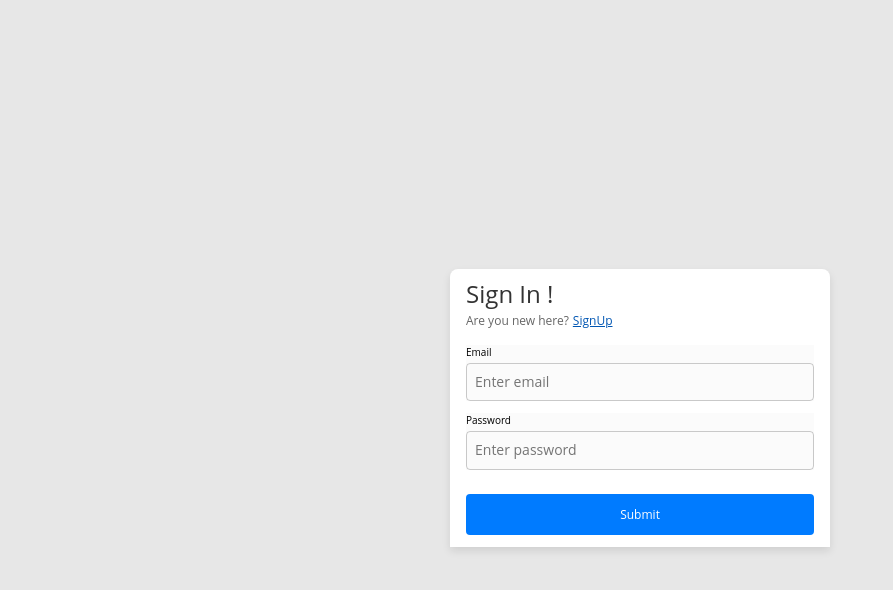
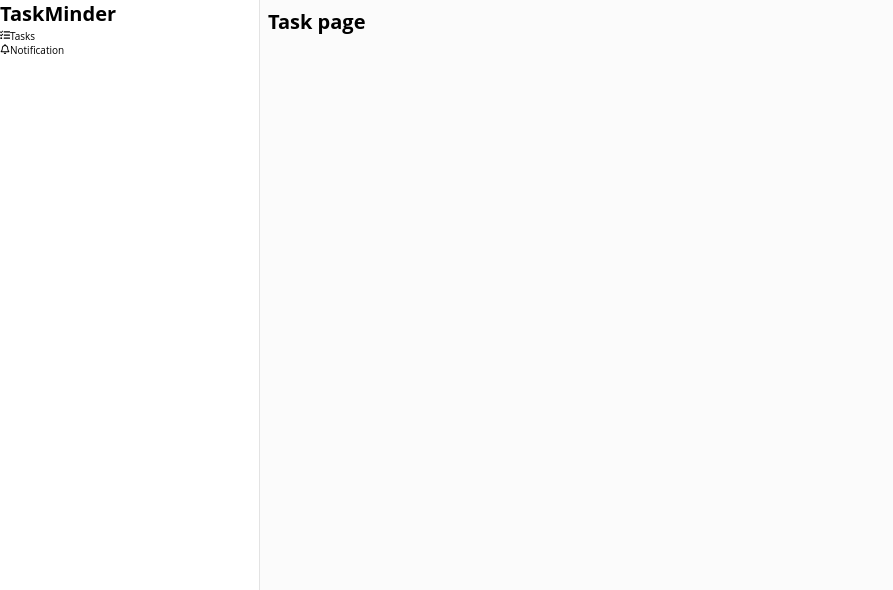
Before and after one commit to arun-kumar-1995/missed-task-deadline, a React (Vite) app in the folder client/: page / in a window 1280 px wide. Before the commit this address led to /account/sign-in. Shown: the top 590 px of the page, without its empty margins (0-893 px from the left). Built offline with nearby package versions, Linux system fonts and the light colour scheme.

Commit message:
define home routes and page not found

```diff
--- a/client/index.html
+++ b/client/index.html
@@ -1,10 +1,9 @@
-<!doctype html>
+<!DOCTYPE html>
 <html lang="en">
   <head>
     <meta charset="UTF-8" />
-    <link rel="icon" type="image/svg+xml" href="/vite.svg" />
     <meta name="viewport" content="width=device-width, initial-scale=1.0" />
-    <title>Task Reminder</title>
+    <title>TaskMinder</title>
   </head>
   <body>
     <div id="root"></div>
--- a/client/package.json
+++ b/client/package.json
@@ -14,6 +14,7 @@
     "react": "^19.0.0",
     "react-dom": "^19.0.0",
     "react-hot-toast": "^2.5.2",
+    "react-icons": "^5.5.0",
     "react-router-dom": "^7.4.1"
   },
   "devDependencies": {
--- a/client/src/App.jsx
+++ b/client/src/App.jsx
@@ -1,11 +1,12 @@
 import { lazy, Suspense } from "react";
 import { BrowserRouter as Router, Route, Routes } from "react-router-dom";
-import { ProtectedRoute } from "./components/ProtectedRoute";
+import { ProtectedRoute } from "./ProtectedRoute";
 
 // lazy imports
 const Home = lazy(() => import("./pages/Home/Home"));
 const SignIn = lazy(() => import("./pages/auth/SignIn"));
 const SignUp = lazy(() => import("./pages/auth/SignUp"));
+const NotFound = lazy(() => import("./pages/NotFound"));
 
 const App = () => {
   return (
@@ -18,13 +19,15 @@ const App = () => {
 
           {/* Protected routes */}
           <Route
-            path="/"
+            path="/*"
             element={
               <ProtectedRoute>
                 <Home />
               </ProtectedRoute>
             }
           />
+
+          <Route path="*" element={<NotFound />} />
         </Routes>
       </Router>
     </Suspense>
--- a/client/src/components/ProtectedRoute.jsx
+++ b/client/src/ProtectedRoute.jsx
@@ -1,5 +1,5 @@
 import { Navigate } from "react-router-dom";
-import { useAuth } from "../hooks/useAuth";
+import { useAuth } from "./hooks/useAuth";
 
 export const ProtectedRoute = ({ children }) => {
   const { isAuthenticated, isLoading } = useAuth();
--- /dev/null
+++ b/client/src/components/Sidebar.jsx
@@ -0,0 +1,34 @@
+import { FaRegBell } from "react-icons/fa6";
+import { FaTasks } from "react-icons/fa";
+import { Link } from "react-router-dom";
+import "./Sidebar.css";
+
+const Sidebar = () => {
+  return (
+    <div className="side-nav">
+      <div className="logo">
+        <Link to="/">
+          <h1>TaskMinder</h1>
+        </Link>
+      </div>
+      <nav>
+        <ul>
+          <li>
+            <Link to="/">
+              <FaTasks className="nav-icon" title="tasks" />
+              <span>Tasks</span>
+            </Link>
+          </li>
+          <li>
+            <Link to="/notification">
+              <FaRegBell className="nav-icon" title="notification" />
+              <span>Notification</span>
+            </Link>
+          </li>
+        </ul>
+      </nav>
+    </div>
+  );
+};
+
+export default Sidebar;
--- a/client/src/hooks/useAuth.jsx
+++ b/client/src/hooks/useAuth.jsx
@@ -1,3 +1,3 @@
 export const useAuth = () => {
-  return { isAuthenticated: false, isLoading: false };
+  return { isAuthenticated: true, isLoading: false };
 };
--- a/client/src/pages/Home/Home.jsx
+++ b/client/src/pages/Home/Home.jsx
@@ -1,5 +1,23 @@
+import { lazy, Suspense } from "react";
+import { Routes, Route, Link } from "react-router-dom";
+import Sidebar from "../../components/Sidebar";
+
+// * Lazy load components for better performance
+const TaskPage = lazy(() => import("../components/Tasks"));
+const Notification = lazy(() => import("../components/Notification"));
+
 const Home = () => {
-  return <h1>Home page</h1>;
+  return (
+    <main>
+      <Sidebar />
+      <Suspense fallback={<div>Loading...</div>}>
+        <Routes>
+          <Route path="" element={<TaskPage />} />
+          <Route path="notification" element={<Notification />} />
+        </Routes>
+      </Suspense>
+    </main>
+  );
 };
 
 export default Home;
--- /dev/null
+++ b/client/src/pages/NotFound.jsx
@@ -0,0 +1,10 @@
+const NotFound = () => {
+  return (
+    <div>
+      <h1>Page Not Found</h1>
+      <p>The page you are looking for does not exist.</p>
+    </div>
+  );
+};
+
+export default NotFound;
--- /dev/null
+++ b/client/src/pages/components/Notification.jsx
@@ -0,0 +1,9 @@
+const Notification = () => {
+  return (
+    <div className="page-wrapper">
+      <h1>Notification Page</h1>
+    </div>
+  );
+};
+
+export default Notification;
--- /dev/null
+++ b/client/src/pages/components/Tasks.jsx
@@ -0,0 +1,9 @@
+const TaskPage = () => {
+  return (
+    <div className="page-wrapper">
+      <h1>Task page</h1>
+    </div>
+  );
+};
+
+export default TaskPage;
--- a/client/src/styles/utilities.css
+++ b/client/src/styles/utilities.css
@@ -1,21 +1,16 @@
-.form-container {
-  background-color: #e7e7e7;
+main {
+  display: flex;
+  width: 100%;
+  background-color: #fbfbfb;
   min-height: var(--min-height);
-  display: flex;
-  align-items: center;
-  justify-content: center;
 }
 
-.form-wrapper {
-  min-width: var(--form-min-width);
-  margin: 0 auto;
+.side-nav {
+  width: 26rem;
+  background-color: var(--clr-white);
+  border-right: 1px solid #e3e3e3;
 }
 
-form {
-  background-color: var(--clr-white);
-  padding: var(--spacing-sm) var(--spacing-lg) var(--spacing-md);
-  border-top-left-radius: var(--radius-md);
-  border-top-right-radius: var(--radius-md);
-  margin-top: var(--spacing-lg);
-  box-shadow: 0 4px 8px rgba(0, 0, 0, 0.1);
+.page-wrapper {
+  padding:0.8rem;
 }
```
Also changed, not shown: client/src/components/Sidebar.css (added), 1 other file (tests, documents, lock files or other folders).
